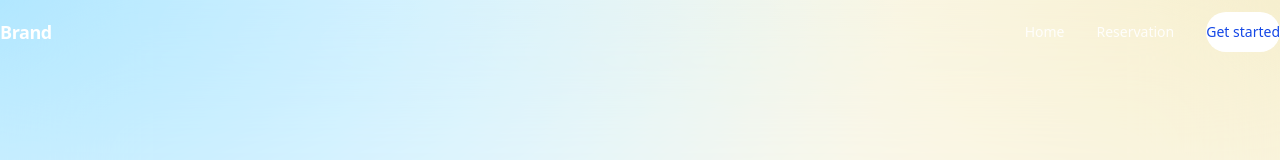
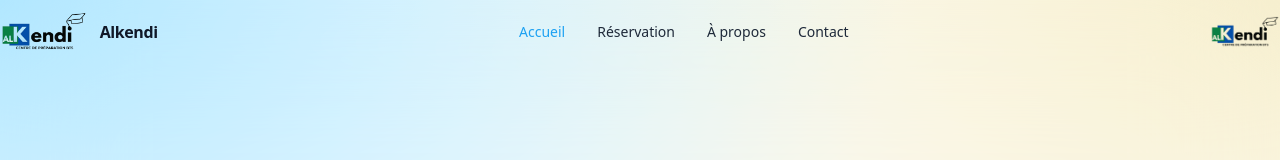
Before and after one commit to rayanelhabib/Bde-Full-Website-Reservation, a React (Vite) app: page / in a window 1280 px wide. Shown: the top 160 px of the page. Built offline with nearby package versions, Linux system fonts and the light colour scheme; no server answers; a web font is replaced by a local one.

Commit message:
Remove all comments from codebase

```diff
--- a/src/components/ui/Navbar.jsx
+++ b/src/components/ui/Navbar.jsx
@@ -1,81 +1,130 @@
-import { Link, useLocation } from "react-router-dom";
-import { useEffect, useState } from "react";
+import { Link, NavLink } from "react-router-dom";
+import { useState } from "react";
+import schoolLogo from "@/assets/alkendi-school.png";
+import bdeLogo from "@/assets/alkendi-school.png";
 
 const Navbar = () => {
-  const [scrolled, setScrolled] = useState(false);
-  const location = useLocation();
-
-  useEffect(() => {
-    const handleScroll = () => {
-      setScrolled(window.scrollY > 40);
-    };
-
-    window.addEventListener("scroll", handleScroll);
-    return () => window.removeEventListener("scroll", handleScroll);
-  }, []);
-
-  const isHome = location.pathname === "/";
+  const [open, setOpen] = useState(false);
 
   return (
-    <header
-      className={`
-        fixed top-0 left-0 w-full z-50 transition-all duration-300
-        ${scrolled || !isHome ? "bg-white shadow-sm" : "bg-transparent"}
-      `}
-    >
-      <nav className="max-w-7xl mx-auto px-6 h-16 flex items-center justify-between">
+    <header className="fixed top-0 left-0 w-full z-50">
+      {/* NAVBAR TRANSPARENTE */}
+      <nav className="w-full">
+        <div className="max-w-7xl mx-auto px-6 h-16 flex items-center justify-between">
 
-        <Link
-          to="/"
-          className={`
-            font-semibold tracking-tight
-            text-base md:text-lg
-            ${scrolled || !isHome ? "text-gray-900" : "text-white"}
-          `}
-        >
-          Brand
-        </Link>
-
-        <div className="hidden md:flex items-center gap-8">
-          <Link
-            to="/"
-            className={`
-              text-sm font-medium transition
-              ${scrolled || !isHome
-                ? "text-gray-700 hover:text-gray-900"
-                : "text-white/90 hover:text-white"}
-            `}
-          >
-            Home
+          {/* LOGO ÉCOLE — GAUCHE */}
+          <Link to="/" className="flex items-center gap-3">
+            <img
+              src={schoolLogo}
+              alt="École Alkendi"
+              className="h-10 w-auto object-contain"
+            />
+            <span className="hidden sm:block font-semibold text-gray-900 tracking-tight">
+              Alkendi
+            </span>
           </Link>
 
-          <Link
-            to="/reservation"
-            className={`
-              text-sm font-medium transition
-              ${scrolled || !isHome
-                ? "text-gray-700 hover:text-gray-900"
-                : "text-white/90 hover:text-white"}
-            `}
+          {/* MENU — DESKTOP */}
+          <ul className="hidden md:flex items-center gap-8 text-sm font-medium text-gray-800">
+            {[
+              { to: "/", label: "Accueil" },
+              { to: "/reservation", label: "Réservation" },
+              { to: "/about", label: "À propos" },
+              { to: "/contact", label: "Contact" }
+            ].map(item => (
+              <li key={item.to}>
+                <NavLink
+                  to={item.to}
+                  className={({ isActive }) =>
+                    `transition ${
+                      isActive
+                        ? "text-[#1DA1F2]"
+                        : "hover:text-gray-900"
+                    }`
+                  }
+                >
+                  {item.label}
+                </NavLink>
+              </li>
+            ))}
+          </ul>
+
+          {/* LOGO BDE — DROITE (DESKTOP) */}
+          <div className="hidden md:flex items-center">
+            <img
+              src={bdeLogo}
+              alt="BDE Alkendi"
+              className="h-8 w-auto object-contain"
+            />
+          </div>
+
+          {/* BURGER — MOBILE (3 PETITS TRAITS PRO) */}
+          <button
+            onClick={() => setOpen(!open)}
+            className="md:hidden flex flex-col justify-center items-center gap-[5px] w-8 h-8"
+            aria-label="Menu"
           >
-            Reservation
-          </Link>
-
-          <Link
-            to="/reservation"
-            className={`
-              inline-flex items-center justify-center
-              h-10 px-6 rounded-full
-              text-sm font-medium transition
-              ${scrolled || !isHome
-                ? "bg-blue-600 text-white hover:bg-blue-700"
-                : "bg-white text-blue-700 hover:bg-gray-100"}
-            `}
-          >
-            Get started
-          </Link>
+            <span
+              className={`h-[2px] w-5 rounded-full bg-gray-900 transition-all duration-300 ${
+                open ? "rotate-45 translate-y-[6px]" : ""
+              }`}
+            />
+            <span
+              className={`h-[2px] w-5 rounded-full bg-gray-900 transition-all duration-300 ${
+                open ? "opacity-0" : ""
+              }`}
+            />
+            <span
+              className={`h-[2px] w-5 rounded-full bg-gray-900 transition-all duration-300 ${
+                open ? "-rotate-45 -translate-y-[6px]" : ""
+              }`}
+            />
+          </button>
         </div>
       </nav>
+
+      {/* MENU MOBILE — GLASS PREMIUM */}
+      <div
+        className={`md:hidden fixed inset-x-0 top-16 z-40 transition-all duration-300 ${
+          open
+            ? "opacity-100 translate-y-0 pointer-events-auto"
+            : "opacity-0 -translate-y-4 pointer-events-none"
+        }`}
+      >
+        <div className="mx-4 rounded-2xl bg-white/95 backdrop-blur-xl shadow-xl border border-gray-200">
+          <ul className="flex flex-col gap-6 px-6 py-8 text-base font-medium text-gray-900">
+            <li>
+              <NavLink onClick={() => setOpen(false)} to="/">
+                Accueil
+              </NavLink>
+            </li>
+            <li>
+              <NavLink onClick={() => setOpen(false)} to="/reservation">
+                Réservation
+              </NavLink>
+            </li>
+            <li>
+              <NavLink onClick={() => setOpen(false)} to="/about">
+                À propos
+              </NavLink>
+            </li>
+            <li>
+              <NavLink onClick={() => setOpen(false)} to="/contact">
+                Contact
+              </NavLink>
+            </li>
+
+            {/* LOGO BDE — MOBILE */}
+            <li className="pt-6 border-t border-gray-200 flex justify-center">
+              <img
+                src={bdeLogo}
+                alt="BDE Alkendi"
+                className="h-10 w-auto object-contain"
+              />
+            </li>
+          </ul>
+        </div>
+      </div>
     </header>
   );
 };
```
Also changed, not shown: src/assets/alkendi-school.png (added), src/components/form/ContactInfoSection.jsx (line endings or trailing spaces), src/components/form/FormField.jsx (line endings or trailing spaces), src/components/form/IdentitySection.jsx (line endings or trailing spaces), src/components/layout/BackButton.jsx (line endings or trailing spaces), src/components/layout/PageHeader.jsx (line endings or trailing spaces), src/hooks/useReservation.js (line endings or trailing spaces).
